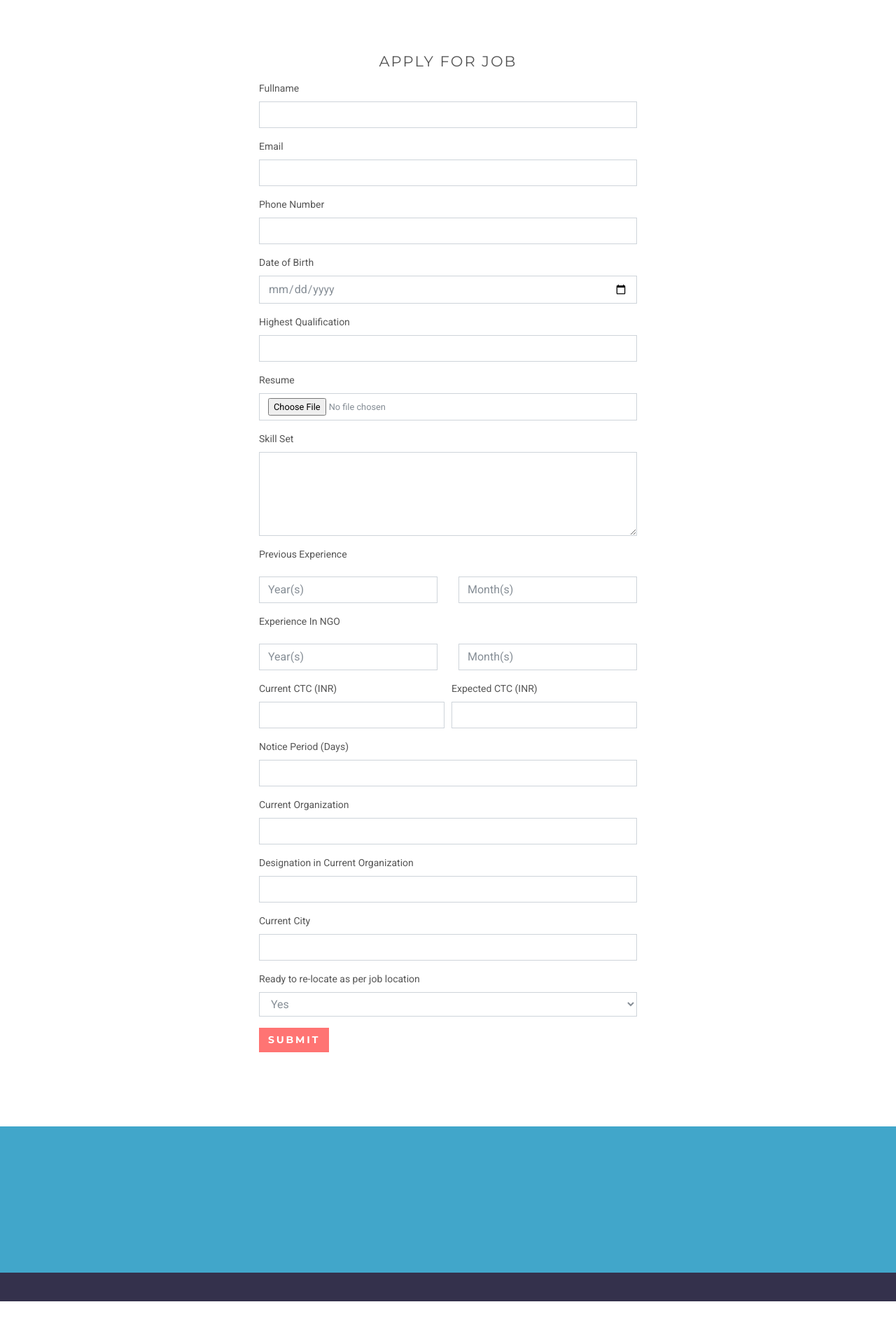
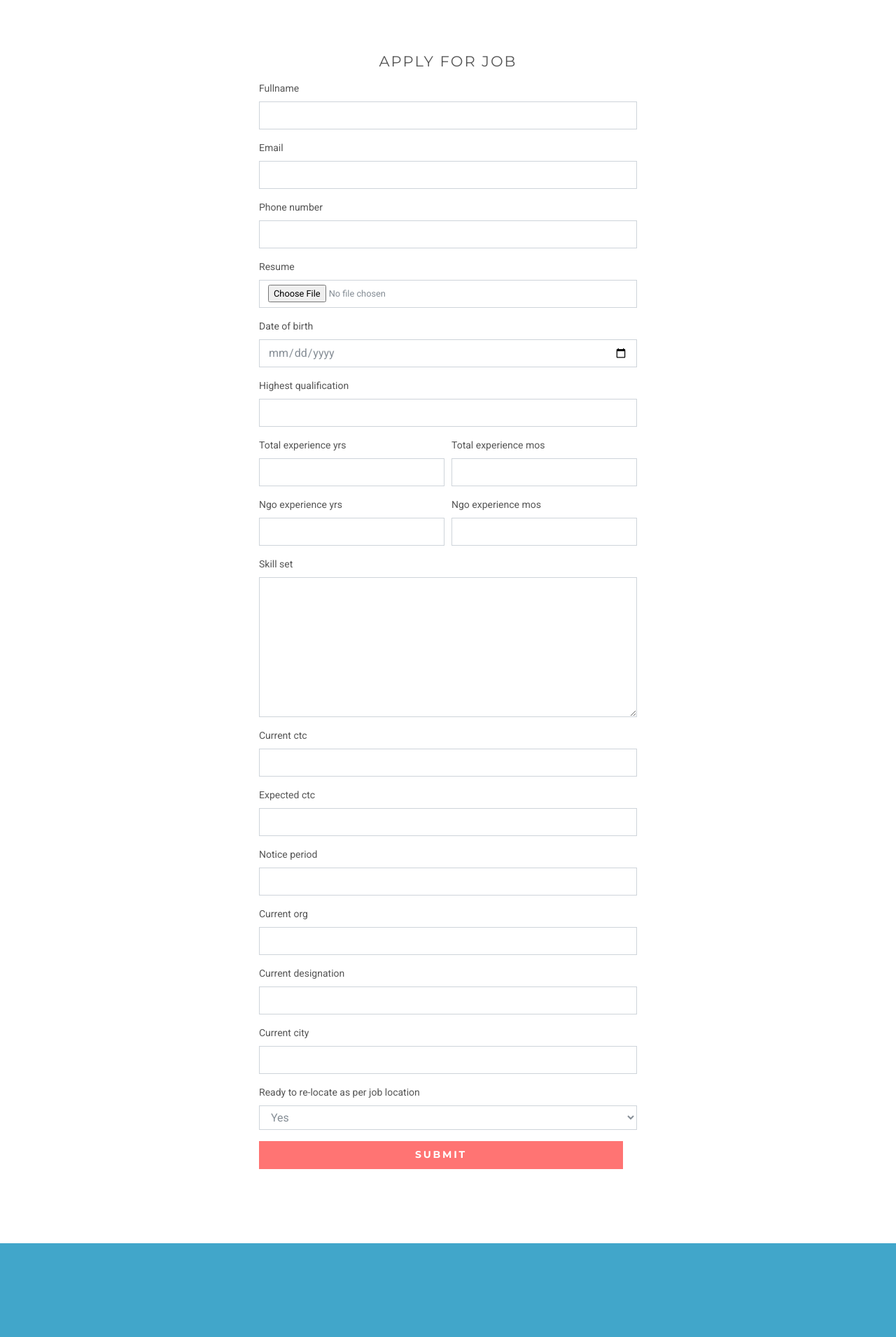
Before and after one commit to aayush722/RMS-Oxfam, a Django app: page /apply-job-test/1 in a window 1280 px wide. Shown: the part 166-2077 px from the top of the page at 70% size. Before the commit the page ends 2026 px from the top, so only its background shows below. Run offline with Django 3.2, Linux system fonts and the light colour scheme; some libraries are stand-ins or nearby versions.

Commit message:
updated form rendering (dyanamic) and error handling in job_apply

```diff
--- a/django-job-portal-master/templates/jobs/job_apply.html
+++ b/django-job-portal-master/templates/jobs/job_apply.html
@@ -11,7 +11,8 @@
             <div class="row justify-content-center">
                 <div class="col-lg-6 mb-5 mb-lg-0">
                     <center><h1 class="lead">Apply for job </h1></center>
-                {% if form.errors %}
+                <!-- CHANGED TO INLINE ERRORS -->
+                <!-- {% if form.errors %}
                     {% for field in form %}
                         {% for error in field.errors %}
                             <div class="alert alert-danger alert-dismissable">
@@ -26,21 +27,14 @@
                             <strong>{{field.name}}: {{ error|escape }}</strong>
                         </div>
                     {% endfor %}
-                {% endif %}
+                {% endif %} -->
+                <!-- {% include 'jobs/job_details_form.html' %} -->
                     <form action="" method="POST" class="" enctype="multipart/form-data">
                         {% csrf_token %}
-                        <!-- TODO: CHANGE TO THIS ? -->
-                        <!-- {% for field in form %}
-                            <div class="form-group">
-                                <label for="id_{{ field.name }}">{{ field.label }}</label>
-                                <input type="{{ field.field.widget.input_type }}"
-                                    class="form-control"
-                                    name="{{ field.name }}"
-                                    id="id_{{ field.name }}"
-                                    placeholder="{{ field.field.widget.attrs.placeholder }}">
-                            </div>
-                        {% endfor %} -->
-                        <div class="form-group">
+                        {% include 'jobs/job_details_form.html' %}
+
+                        <!-- NOT REQUIRED, FORM DISPLAYED DYANAMICALLY -->
+                        <!-- <div class="form-group">
                             <label for="{{form.fullname.id_for_label}}">Fullname</label>
                             <input class="form-control" name= "fullname" id="id_fullname" type="text">
                         </div>
@@ -135,7 +129,7 @@
                                 <option value="1" {% if form.relocate.value == "1" %} selected {% endif %}>Yes</option>
                                 <option value="2" {% if form.relocate.value == "2" %} selected {% endif %}>No</option>
                             </select>
-                        </div>
+                        </div> -->
 
                         <div class="row form-group">
                             <div class="col-md-12">
@@ -143,7 +137,16 @@
                                         class="btn btn-primary btn-md text-white">
                             </div>
                         </div>
-
+                        <style>
+                            input, select{
+                                width: 520px;
+                                height: 40px;
+                            }
+                            textarea{
+                                width: 520px;
+                                height: 200px;
+                            }
+                        </style>
 
                     </form>
 
--- /dev/null
+++ b/django-job-portal-master/templates/jobs/job_details_form.html
@@ -0,0 +1,78 @@
+{% for field in form %}
+
+    {% if field.name == 'total_experience_yrs'%}
+    <div class="form-row">
+        <div class="form-group col-md-6">
+            <span class="text-danger small">{{ field.errors}}</span>
+            <label for="id_{{ field.name }}">{{ field.label }}</label>
+            <input type="{{ field.field.widget.input_type }}"
+                class="form-control"
+                name="{{ field.name }}"
+                id="id_{{ field.name }}"
+                placeholder="{{ field.field.widget.attrs.placeholder }}">
+        </div>
+        <div class="form-group col-md-6">
+            <span class="text-danger small">{{ field.errors}}</span>
+            <label for="id_total_experience_mos">Total experience mos</label>
+            <input type="number"
+                class="form-control"
+                name="total_experience_mos"
+                id="id_total_experience_mos">
+        </div>
+    </div>
+    {% elif field.name == 'total_experience_mos' %}
+
+    {% elif field.name == 'ngo_experience_yrs'%}
+    <div class="form-row">
+        <div class="form-group col-md-6">
+            <span class="text-danger small">{{ field.errors}}</span>
+            <label for="id_{{ field.name }}">{{ field.label }}</label>
+            <input type="{{ field.field.widget.input_type }}"
+                class="form-control"
+                name="{{ field.name }}"
+                id="id_{{ field.name }}"
+                placeholder="{{ field.field.widget.attrs.placeholder }}">
+        </div>
+        <div class="form-group col-md-6">
+            <span class="text-danger small">{{ field.errors}}</span>
+            <label for="id_ngo_experience_mos">Ngo experience mos</label>
+            <input type="number"
+                class="form-control"
+                name="ngo_experience_mos"
+                id="id_ngo_experience_mos">
+        </div>
+    </div>
+    {% elif field.name == 'ngo_experience_mos' %}
+
+    {% elif field.name == 'skill_set' %}
+    <div class="form-group">
+        <span class="text-danger small">{{ field.errors}}</span>
+        <label for="id_{{ field.name }}">{{ field.label }}</label>
+        <textarea row="5"
+            class="form-control"
+            name="{{ field.name }}"
+            id="id_{{ field.name }}"></textarea>
+    </div>
+    {% elif field.name == 'relocate'%}
+    <div class="form-group">
+        <span class="text-danger small">{{ field.errors}}</span>
+        <label for="id_relocate">Ready to re-locate as per job location</label>
+        <select id="id_relocate" name="relocate" placeholder="Choose job type" class="form-control">
+            <option value="1" {% if field.relocate.value == "1" %} selected {% endif %}>Yes</option>
+            <option value="2" {% if field.relocate.value == "2" %} selected {% endif %}>No</option>
+        </select>
+    </div>
+    {% else %}
+    <div class="form-group">
+        <span class="text-danger small">{{ field.errors}}</span>
+        <label for="id_{{ field.name }}">{{ field.label }}</label>
+        <input type="{{ field.field.widget.input_type }}"
+            class="form-control"
+            name="{{ field.name }}"
+            id="id_{{ field.name }}"
+            placeholder="{{ field.field.widget.attrs.placeholder }}">
+    </div>
+
+    {% endif %}
+
+{% endfor %}
```
Also changed, not shown: django-job-portal-master/db.sqlite3.
